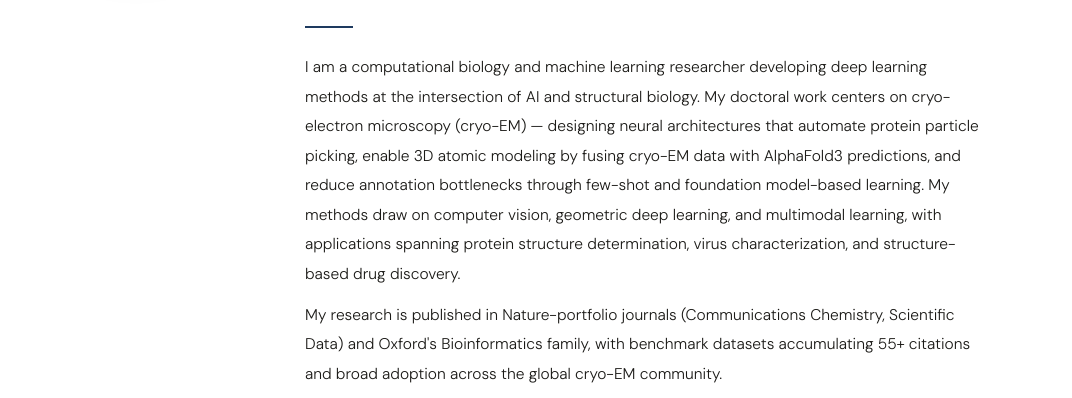
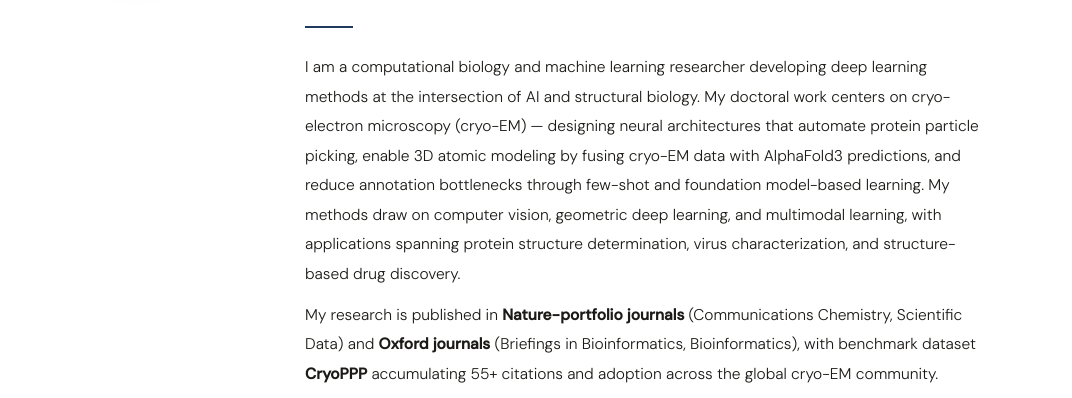
Before and after one commit to rajangyawali/rajangyawali.github.io, a plain HTML site: page index.html in a window 1280 px wide. Shown: the part 366-764 px from the top of the page, without its empty margins (99-1171 px from the left). Drawn offline with nearby package versions, Linux system fonts and the light colour scheme; a web font is replaced by a local one.

Commit message:
Update index.html

```diff
--- a/index.html
+++ b/index.html
@@ -536,7 +536,7 @@
           I am a computational biology and machine learning researcher developing deep learning methods at the intersection of AI and structural biology. My doctoral work centers on cryo-electron microscopy (cryo-EM) — designing neural architectures that automate protein particle picking, enable 3D atomic modeling by fusing cryo-EM data with AlphaFold3 predictions, and reduce annotation bottlenecks through few-shot and foundation model-based learning. My methods draw on computer vision, geometric deep learning, and multimodal learning, with applications spanning protein structure determination, virus characterization, and structure-based drug discovery.
         </p>
         <p class="hero-bio">
-          My research is published in Nature-portfolio journals (Communications Chemistry, Scientific Data) and Oxford's Bioinformatics family, with benchmark datasets accumulating 55+ citations and broad adoption across the global cryo-EM community.
+          My research is published in <strong>Nature-portfolio journals</strong> (Communications Chemistry, Scientific Data) and <strong>Oxford journals</strong> (Briefings in Bioinformatics, Bioinformatics), with benchmark dataset <b>CryoPPP</b> accumulating 55+ citations and adoption across the global cryo-EM community.
         </p>
 
         <div class="hero-actions">
```
